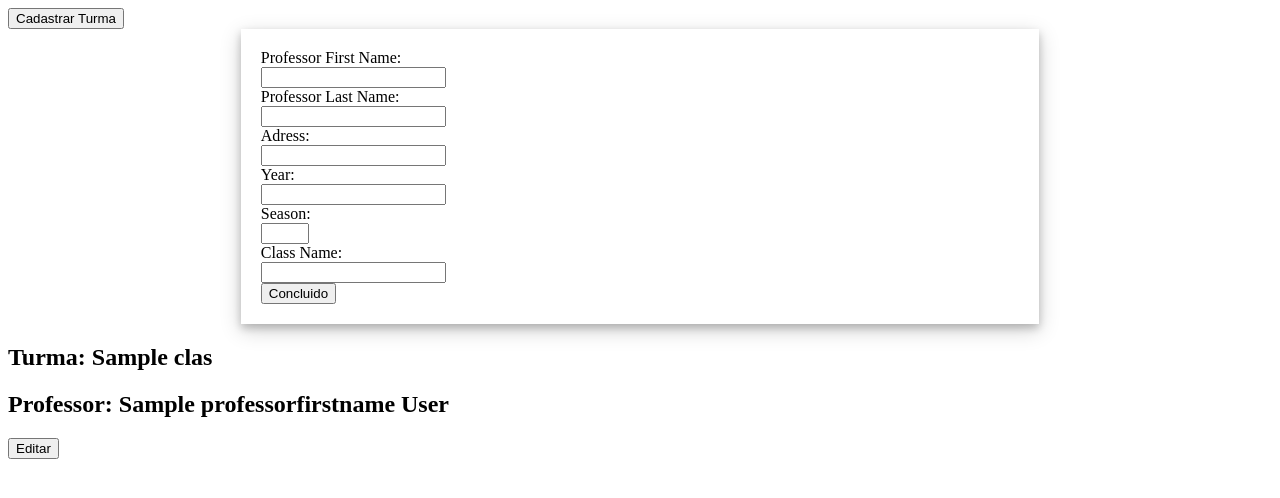
After one commit to apc-unb/admin-apc, a Django app: template admin_apc/interface/templates/classes.html in a window 1280 px wide, after a click on "Cadastrar Turma". The commit adds this page. Shown: the top 498 px of the page. Run offline with Django 3.2, Linux system fonts and the light colour scheme; the template is opened without the code that fills it: most values are stand-ins (such as "Sample title", 1, 10 or a date in 2020); some libraries are stand-ins or nearby versions.

Commit message:
classes CRUD working fine

```diff
--- a/admin_apc/admin_apc/urls.py
+++ b/admin_apc/admin_apc/urls.py
@@ -23,4 +23,8 @@ urlpatterns = [
     path('students/', views.students, name='url_students'),
     path('create_student/', views.create_student, name='create_student'),
     path('update_student/', views.update_student, name='update_student'),
+    path('classes/', views.classes, name='url_classes'),
+    path('create_class/', views.create_class, name='create_class'),
+    path('update_class/', views.update_class, name='update_class'),
+
 ] + static(settings.MEDIA_URL, document_root=settings.MEDIA_ROOT) + static(settings.STATIC_URL, document_root=settings.STATIC_ROOT)
--- /dev/null
+++ b/admin_apc/interface/templates/classes.html
@@ -0,0 +1,73 @@
+<!DOCTYPE html>
+{% load staticfiles %}
+<html lang="en">
+<head>
+    <meta charset="UTF-8">
+    <meta name="viewport" content="width=device-width, initial-scale=1.0">
+    <meta http-equiv="X-UA-Compatible" content="ie=edge">
+    <link rel="stylesheet" href="{%static  'css/center-hide.css'%}">
+    <title>CRUD Turma</title>
+</head>
+<body>
+    <button onclick="show('form')">Cadastrar Turma</button>
+    <div class="center hideform" id="form">
+        <form action= "{% url 'create_class' %}" method="POST">
+            {% csrf_token %}
+            Professor First Name: <br>
+            <input type="text" name="professorfirstname">
+            <br>
+            Professor Last Name: <br>
+            <input type="text" name="professorlastname">
+            <br>
+            Adress:<br>
+            <input type="text" name="address">
+            <br>
+            Year:<br>
+            <input type="number" min="2018" name="year">
+            <br>
+            Season:<br>
+            <input type="number" min="1" max="2" name="season">
+            <br>
+            Class Name:<br>
+            <input type="text" name="classname">
+            <br>
+            <input type="submit" value="Concluido">
+        </form>
+    </div>
+    {% for class in classes %}
+    <h2>Turma: {{ class.classname }}</h2>
+    <h2>Professor: {{ class.professorfirstname }} {{ class.professorlastname }}</h2>
+    <button onclick="show('form{{ forloop.counter }}')">Editar</button>
+    <div class="center hideform" id="form{{ forloop.counter }}">
+        <form action="{% url 'update_class' %}" method="POST">
+            {% csrf_token %}
+            <input type="hidden" name="ID" value="{{ class.ID }}">
+            Professor First name:<br>
+            <input type="text" name="professorfirstname" value="{{ class.professorfirstname }}">
+            <br>
+            Professor Last name:<br>
+            <input type="text" name="professorlastname" value="{{ class.professorlastname }}">
+            <br>
+            Adress:<br>
+            <input type="text" name="address" value="{{ class.address }}">
+            <br>
+            Year:<br>
+            <input type="number" min="2018" name="year" value="{{ class.year }}">
+            <br>
+            Season:<br>
+            <input type="number" min="1" max="2" name="season" value="{{ class.season }}">
+            <br>
+            Class Name:<br>
+            <input type="text" name="classname" value="{{ class.classname }}">
+            <br>
+            <br><br>
+            Deseja deletar o usuário?<input type="checkbox" name="delete" id="">
+            <br><br>
+            <input type="submit" value="Concluido">
+        </form>
+    </div>
+    {% endfor %}
+</body>
+<script src="https://ajax.googleapis.com/ajax/libs/jquery/2.1.1/jquery.min.js"></script>
+<script src="{%static 'js/show.js' %}"></script>
+</html>
```
Also changed, not shown: admin_apc/interface/templates/students.html (+4 -4 lines), admin_apc/interface/views.py (+50 -22 lines), admin_apc/interface/static/css/center-hide.css (renamed from admin_apc/interface/static/css/students.css), admin_apc/interface/static/js/show.js (renamed from admin_apc/interface/static/js/students.js).
